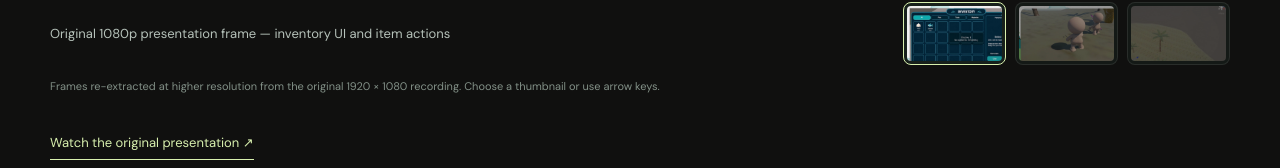
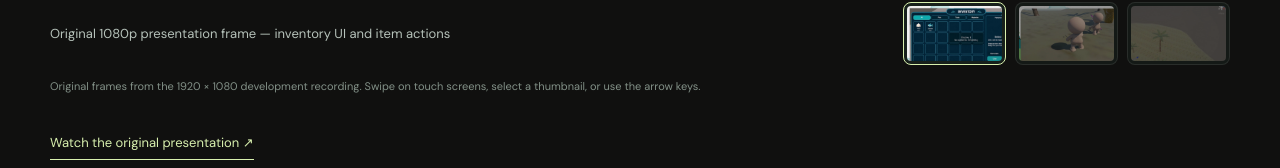
Before and after one commit to skrgulang/congyuzhao-portfolio, a Next.js app: page /projects/fish-and-ships in a window 1280 px wide. Shown: the part 3665-3833 px from the top of the page. Built offline with nearby package versions, Linux system fonts and the light colour scheme.

Commit message:
Explain touch gestures and announce image position in original game gallery

```diff
--- a/app/components/ProjectMediaGallery.jsx
+++ b/app/components/ProjectMediaGallery.jsx
@@ -70,7 +70,7 @@ export default function ProjectMediaGallery(){
         <img key={frames[active].src} src={frames[active].src} alt={frames[active].title+' — actual work-in-progress footage'} width="1194" height="672" loading="lazy"/>
         <span className="galleryExpandHint">View larger ↗</span>
       </button>
-      <div className="interactiveGalleryOverlay"><span>{String(active+1).padStart(2,'0')} / {String(frames.length).padStart(2,'0')}</span><strong>{frames[active].title}</strong></div>
+      <div className="interactiveGalleryOverlay"><span aria-live="polite" aria-atomic="true">{String(active+1).padStart(2,'0')} / {String(frames.length).padStart(2,'0')}</span><strong>{frames[active].title}</strong></div>
       <div className="interactiveGalleryControls">
         <button type="button" onClick={()=>move(-1)} aria-label="Previous screenshot">←</button>
         <button type="button" onClick={()=>move(1)} aria-label="Next screenshot">→</button>
@@ -80,7 +80,7 @@ export default function ProjectMediaGallery(){
       <p aria-live="polite">{frames[active].caption}</p>
       <div className="interactiveGalleryThumbs">{frames.map((item,i)=><button key={item.src} type="button" onClick={()=>setActive(i)} className={i===active?'active':''} aria-label={'View '+item.title} aria-pressed={i===active}><img src={item.src} width="95" height="55" alt=""/></button>)}</div>
     </div>
-    <p className="interactiveGalleryFoot">Frames re-extracted at higher resolution from the original 1920 × 1080 recording. Choose a thumbnail or use arrow keys.</p>
+    <p className="interactiveGalleryFoot">Original frames from the 1920 × 1080 development recording. Swipe on touch screens, select a thumbnail, or use the arrow keys.</p>
     {expanded&&<div className="galleryLightbox" role="dialog" aria-modal="true" aria-labelledby={titleId} onTouchStart={onTouchStart} onTouchEnd={onTouchEnd} onMouseDown={e=>{if(e.target===e.currentTarget)setExpanded(false)}}>
       <div className="galleryLightboxContent" ref={dialogRef}>
         <div className="galleryLightboxTop"><span id={titleId}>{frames[active].title} · {active+1}/{frames.length}</span><button ref={closeRef} type="button" onClick={()=>setExpanded(false)} aria-label="Close enlarged view">✕ Close</button></div>
```
